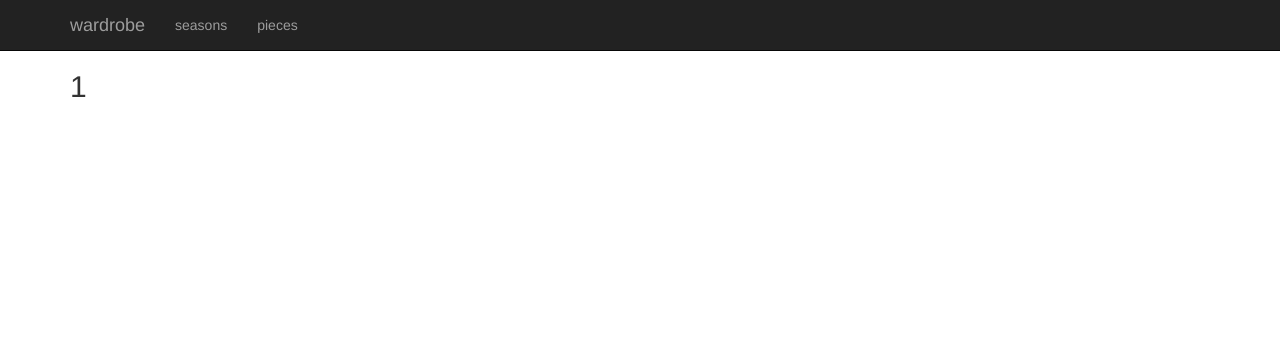
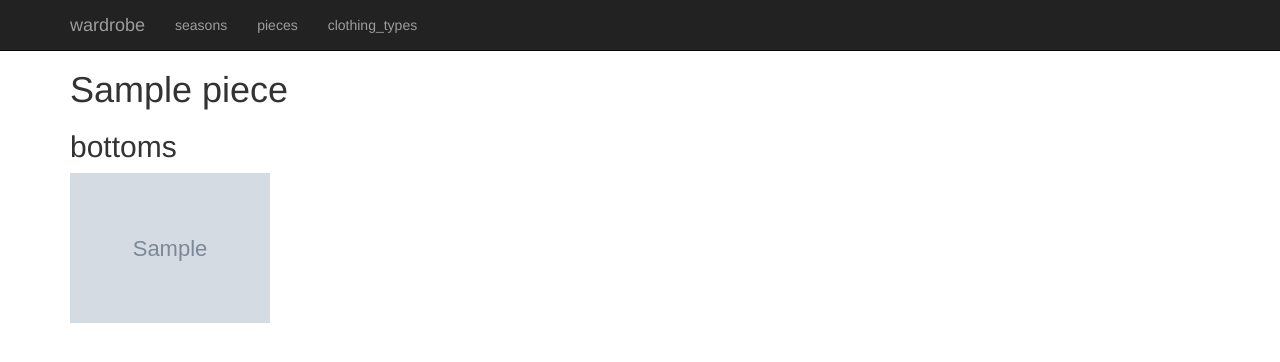
Before and after one commit to katrinamariehh/wardrobe, a Django app: page /pieces/1/ in a window 1280 px wide. Shown: the top 362 px of the page. Run offline with Django 3.2, Linux system fonts and the light colour scheme; tables that the repository leaves empty hold one stand-in row (values such as "Sample post"); grey boxes marked "Sample" are stand-in pictures; some libraries are stand-ins or nearby versions.

Commit message:
Changed some view/template names ot be clearer.

```diff
--- a/outfit_organizer/views.py
+++ b/outfit_organizer/views.py
@@ -1,5 +1,6 @@
 from django.shortcuts import render
 from django.views.generic import ListView
+from django.views.generic.detail import DetailView
 from .models import Season, Outfit, Piece, CLOTHING_TYPE_CHOICES
 
 
@@ -21,12 +22,12 @@ class SeasonOutfitListView(ListView):
         return context
 
 
-class PieceTypeView(ListView):
-    template_name = 'outfit_organizer/piece_type.html'
+class ClothingTypeSetView(ListView):
+    template_name = 'outfit_organizer/clothing_type_set.html'
     queryset = Piece.objects.all()
 
     def get_context_data(self, **kwargs):
-        context = super(PieceTypeView, self).get_context_data(**kwargs)
+        context = super(ClothingTypeSetView, self).get_context_data(**kwargs)
         piece_type = self.kwargs.get('piece_type')
         context['piece_type'] = piece_type
         return context
@@ -36,13 +37,21 @@ class PieceTypeView(ListView):
         return Piece.objects.filter(clothing_type=piece_type)
 
 
-class PieceTypeListView(ListView):
-    template_name = 'outfit_organizer/piece_type_list.html'
+class ClothingTypeListView(ListView):
+    template_name = 'outfit_organizer/clothing_type_list.html'
 
     def get_queryset(self):
         return [choice[1] for choice in CLOTHING_TYPE_CHOICES]
 
 
+class PieceListView(ListView):
+    model = Piece
+
+
+class PieceDetailView(DetailView):
+    model = Piece
+
+
 
 # view for seeing all tops/bottoms/etc.
 # view to create a new outfit
--- a/templates/base.html
+++ b/templates/base.html
@@ -21,6 +21,7 @@
           <ul class="nav navbar-nav">
               <li><a href="/seasons/">seasons</a></li>
               <li><a href="/pieces/">pieces</a></li>
+              <li><a href="/clothing_type/">clothing_types</a></li>
           </ul>
         </div><!--/.nav-collapse -->
       </div>
--- a/templates/outfit_organizer/piece_type_list.html
+++ b/templates/outfit_organizer/clothing_type_list.html
@@ -3,6 +3,6 @@
 {% block content %}
 <h2>Clothing Types</h2>
     {% for clothing_type in object_list %}
-        <li><a href="/pieces/{{ clothing_type }}">{{ clothing_type }}</a></li>
+        <li><a href="/clothing_type/{{ clothing_type }}">{{ clothing_type }}</a></li>
     {% endfor %}
 {% endblock %}
--- /dev/null
+++ b/templates/outfit_organizer/piece_detail.html
@@ -0,0 +1,7 @@
+{% extends "base.html" %}
+
+{% block content %}
+    <h1>{{ piece.name }}</h1>
+    <h2>{{ piece.clothing_type }}</h2>
+    <img src="{{ piece.image.url }}" style="height:150px">
+{% endblock %}
--- a/wardrobe/urls.py
+++ b/wardrobe/urls.py
@@ -17,12 +17,15 @@ from django.conf.urls import include, url
 from django.conf.urls.static import static
 from django.contrib import admin
 from outfit_organizer.views import (SeasonListView, SeasonOutfitListView,
-                                    PieceTypeListView, PieceTypeView)
+                                    ClothingTypeListView, ClothingTypeSetView,
+                                    PieceListView, PieceDetailView)
 
 urlpatterns = [
     url(r'^admin/', include(admin.site.urls)),
     url(r'^seasons/$', SeasonListView.as_view()),
     url(r'^seasons/(?P<pk>[0-9]+)/$', SeasonOutfitListView.as_view()),
-    url(r'^pieces/$', PieceTypeListView.as_view()),
-    url(r'^pieces/(?P<piece_type>[0-9A-Za-z]+)/$', PieceTypeView.as_view())
+    url(r'^pieces/$', PieceListView.as_view()),
+    url(r'^pieces/(?P<pk>[0-9]+)/$', PieceDetailView.as_view()),
+    url(r'^clothing_type$', ClothingTypeListView.as_view()),
+    url(r'^clothing_type/(?P<piece_type>[0-9A-Za-z]+)/$', ClothingTypeSetView.as_view())
 ] + static(settings.MEDIA_URL, document_root=settings.MEDIA_ROOT)
```
Also changed, not shown: templates/outfit_organizer/piece_list.html (added, +7 -0 lines), templates/outfit_organizer/clothing_type_set.html (renamed from templates/outfit_organizer/piece_type.html).
